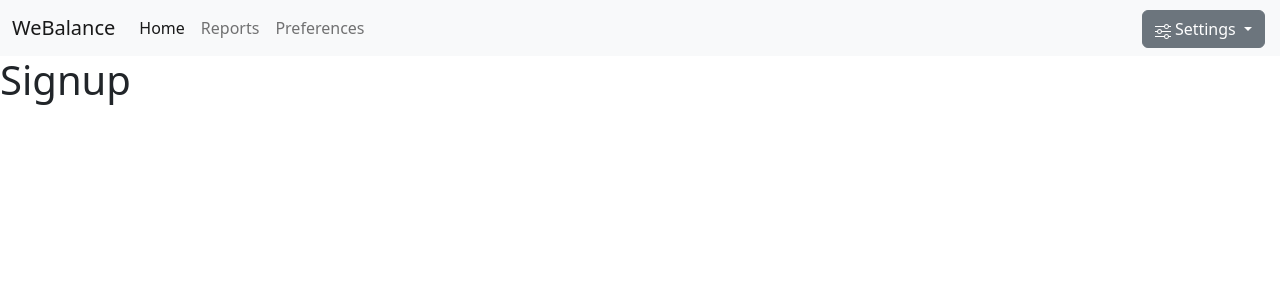
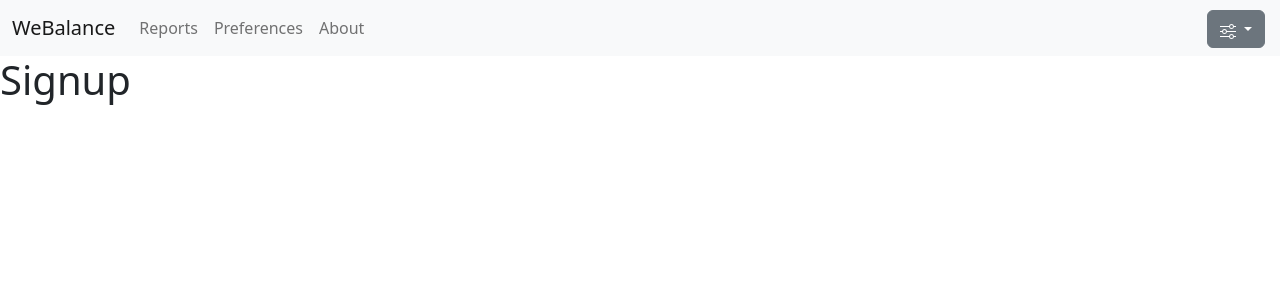
Before and after one commit to tsmithscott/WeBalance, a Flask app: page /signup in a window 1280 px wide. Shown: the top 300 px of the page. Run offline with Flask 2, Linux system fonts and the light colour scheme.

Commit message:
Added templates and routing

```diff
--- a/main.py
+++ b/main.py
@@ -1,11 +1,16 @@
-from flask import Flask, url_for, redirect, render_template
+from flask import Flask, url_for, redirect, render_template, request
 
 app = Flask(__name__)
 
 
 @app.route("/")
 def home():
-    return render_template("index.html", title="Home Page")
+    return redirect(url_for("about"))
+
+
+@app.route("/login")
+def login():
+    return render_template("login.html", title="Login")
 
 
 @app.route("/signup")
@@ -13,5 +18,20 @@ def signup():
     return render_template("signup.html", title="Create an Account")
 
 
+@app.route("/dashboard")
+def dashboard():
+    return render_template("dashboard.html", title="Dashboard")
+
+
+@app.route("/preferences")
+def preferences():
+    return render_template("preferences.html", title="Preferences")
+
+
+@app.route("/about")
+def about():
+    return render_template("index.html", title="About Us")
+
+
 if __name__ == '__main__':
     app.run(debug=True)
--- a/templates/base.html
+++ b/templates/base.html
@@ -18,19 +18,17 @@
               </button>
               <div class="collapse navbar-collapse" id="navbarNavAltMarkup">
                 <div class="navbar-nav">
-                  <a class="nav-link active" aria-current="page" href="#">Home</a>
-                  <a id="report-button" class="nav-link" href="#">Reports</a>
-                  <a class="nav-link" href="#">Preferences</a>
+                  <a id="report-button" class="nav-link" href="/dashboard">Reports</a>
+                  <a class="nav-link" href="/preferences">Preferences</a>
+                  <a class="nav-link" href="/about">About</a>
                   <div id="settings" class="dropdown">
                     <button class="btn btn-secondary dropdown-toggle" type="button" data-bs-toggle="dropdown" aria-expanded="false">
-                        <svg xmlns="http://www.w3.org/2000/svg" width="16" height="16" fill="currentColor" class="bi bi-sliders" viewBox="0 0 16 16">
-                            <path fill-rule="evenodd" d="M11.5 2a1.5 1.5 0 1 0 0 3 1.5 1.5 0 0 0 0-3zM9.05 3a2.5 2.5 0 0 1 4.9 0H16v1h-2.05a2.5 2.5 0 0 1-4.9 0H0V3h9.05zM4.5 7a1.5 1.5 0 1 0 0 3 1.5 1.5 0 0 0 0-3zM2.05 8a2.5 2.5 0 0 1 4.9 0H16v1H6.95a2.5 2.5 0 0 1-4.9 0H0V8h2.05zm9.45 4a1.5 1.5 0 1 0 0 3 1.5 1.5 0 0 0 0-3zm-2.45 1a2.5 2.5 0 0 1 4.9 0H16v1h-2.05a2.5 2.5 0 0 1-4.9 0H0v-1h9.05z"></path>
-                          </svg>  Settings
+                      <svg xmlns="http://www.w3.org/2000/svg" width="16" height="16" fill="currentColor" class="bi bi-sliders" viewBox="0 0 16 16">
+                        <path fill-rule="evenodd" d="M11.5 2a1.5 1.5 0 1 0 0 3 1.5 1.5 0 0 0 0-3zM9.05 3a2.5 2.5 0 0 1 4.9 0H16v1h-2.05a2.5 2.5 0 0 1-4.9 0H0V3h9.05zM4.5 7a1.5 1.5 0 1 0 0 3 1.5 1.5 0 0 0 0-3zM2.05 8a2.5 2.5 0 0 1 4.9 0H16v1H6.95a2.5 2.5 0 0 1-4.9 0H0V8h2.05zm9.45 4a1.5 1.5 0 1 0 0 3 1.5 1.5 0 0 0 0-3zm-2.45 1a2.5 2.5 0 0 1 4.9 0H16v1h-2.05a2.5 2.5 0 0 1-4.9 0H0v-1h9.05z"></path>
+                      </svg>
                     </button>
-                    <ul class="dropdown-menu">
-                      <li><button class="dropdown-item" type="button">Sign-Up/Login</button></li>
-                      <li><button class="dropdown-item" type="button">Another action</button></li>
-                      <li><button class="dropdown-item" type="button">Something else here</button></li>
+                    <ul class="dropdown-menu pull-left">
+                      <li><a class="dropdown-item" href="/login">Login/Signup</a></li>
                     </ul>
                   </div>
                 </div>
--- /dev/null
+++ b/templates/dashboard.html
@@ -0,0 +1,5 @@
+{% extends "base.html" %}
+{% block title %}Dashboard{% endblock %}
+{% block content %}
+<h1>Dashboard</h1>
+{% endblock %}
--- /dev/null
+++ b/templates/login.html
@@ -0,0 +1,5 @@
+{% extends "base.html" %}
+{% block title %}Login{% endblock %}
+{% block content %}
+<h1>Login</h1>
+{% endblock %}
--- /dev/null
+++ b/templates/preferences.html
@@ -0,0 +1,5 @@
+{% extends "base.html" %}
+{% block title %}Preferences{% endblock %}
+{% block content %}
+<h1>Preferences</h1>
+{% endblock %}
```
